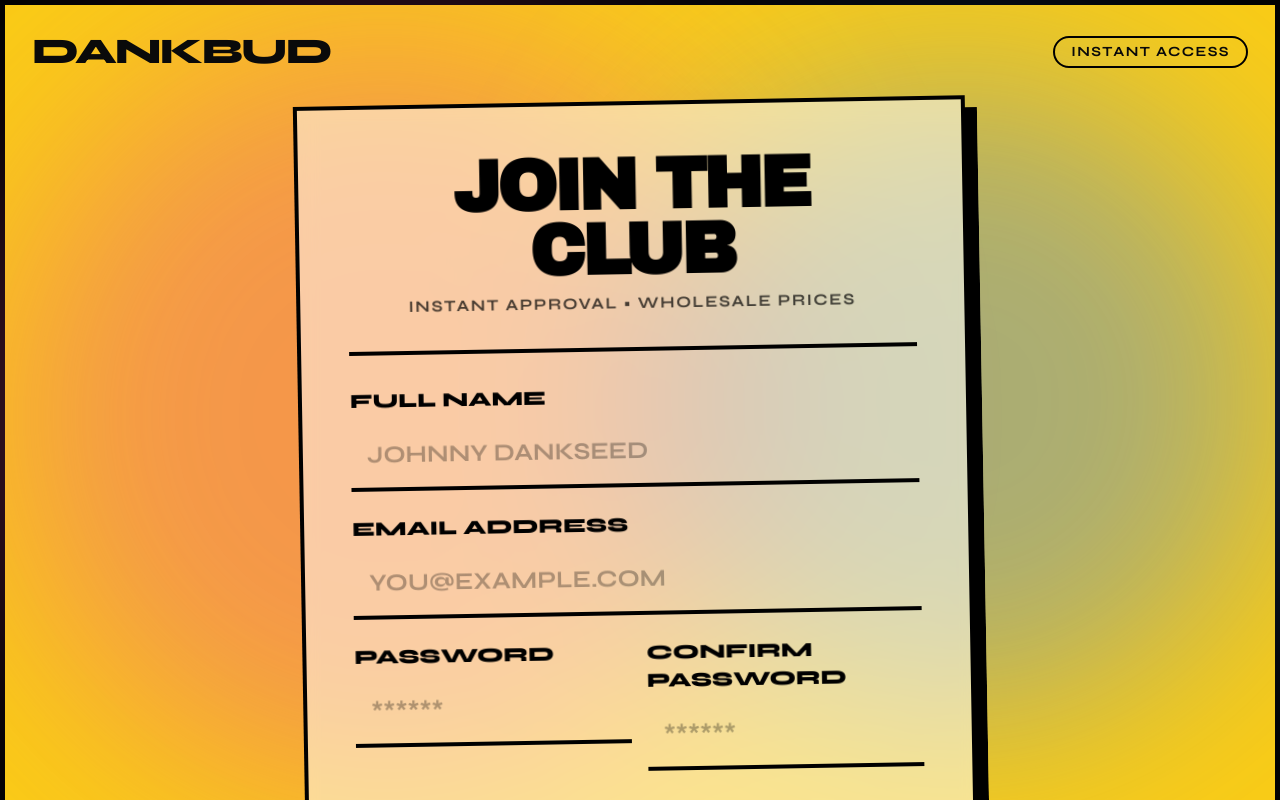
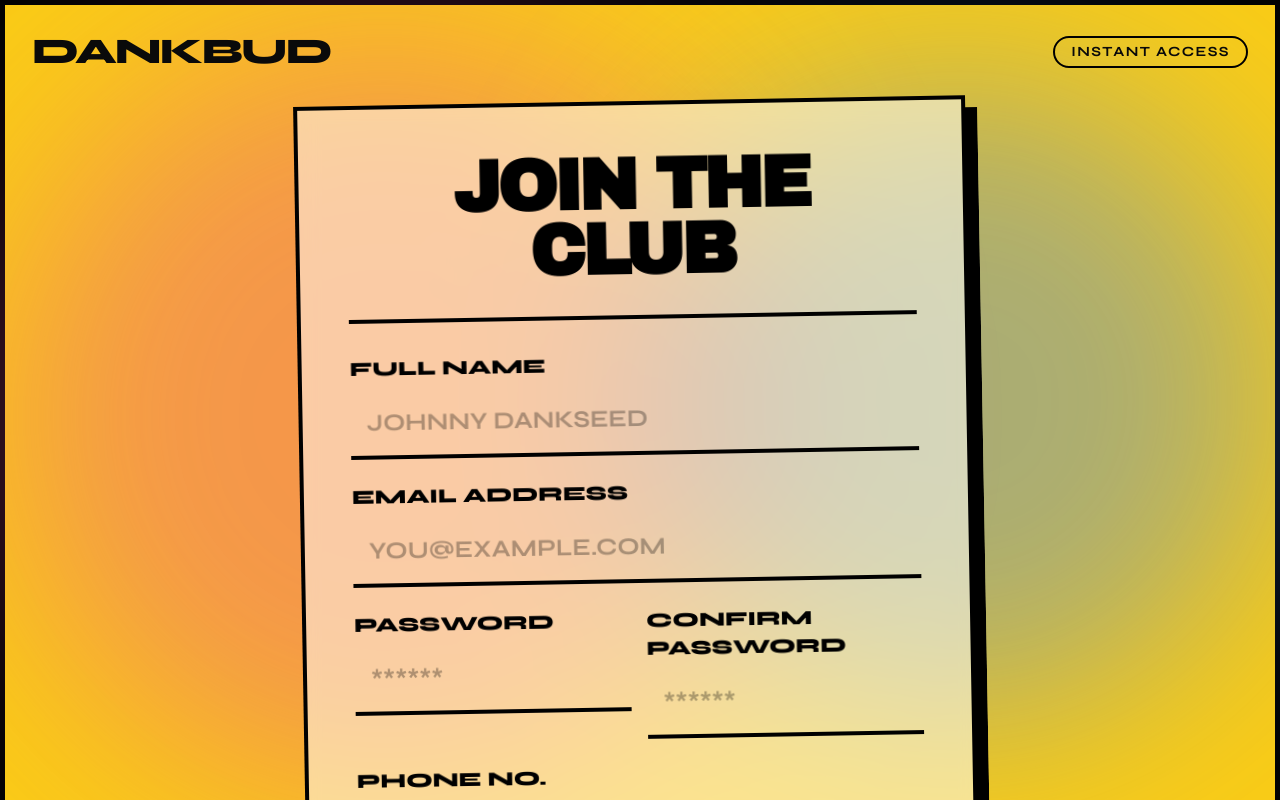
Before and after one commit to shotbykh/dankbud-store, a Next.js app: page /apply in a window 1280 px wide. Shown: the top 800 px of the page. Built offline with nearby package versions, Linux system fonts and the light colour scheme.

Commit message:
Content: Remove wholesale pricing text completely

```diff
--- a/src/app/apply/page.tsx
+++ b/src/app/apply/page.tsx
@@ -82,10 +82,7 @@ export default function ApplyPage() {
                     <h1 className="text-5xl md:text-7xl font-black uppercase tracking-tighter leading-[0.9]">
                         Join The <br/> Club
                     </h1>
-                    <p className="font-bold uppercase tracking-widest text-black/70">
-                        Instant Approval • Wholesale Prices
-                    </p>
-                    {/* ERROR MESSAGE DISPLAY */}
+                    {/* Removed Wholesale Pricing Text */}
                     {serverError && (
                         <div className="bg-red-500 text-white font-bold p-4 uppercase border-2 border-black animate-pulse">
                             ⚠️ {serverError}
```
